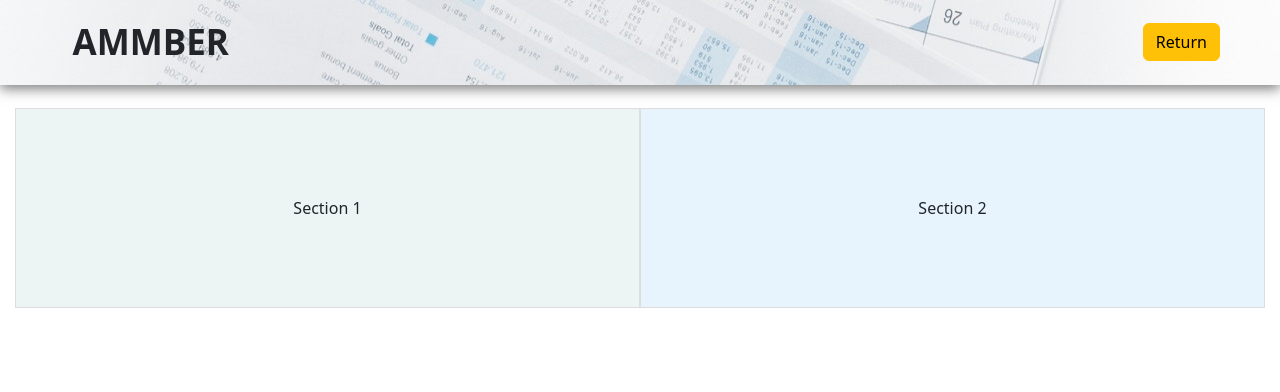
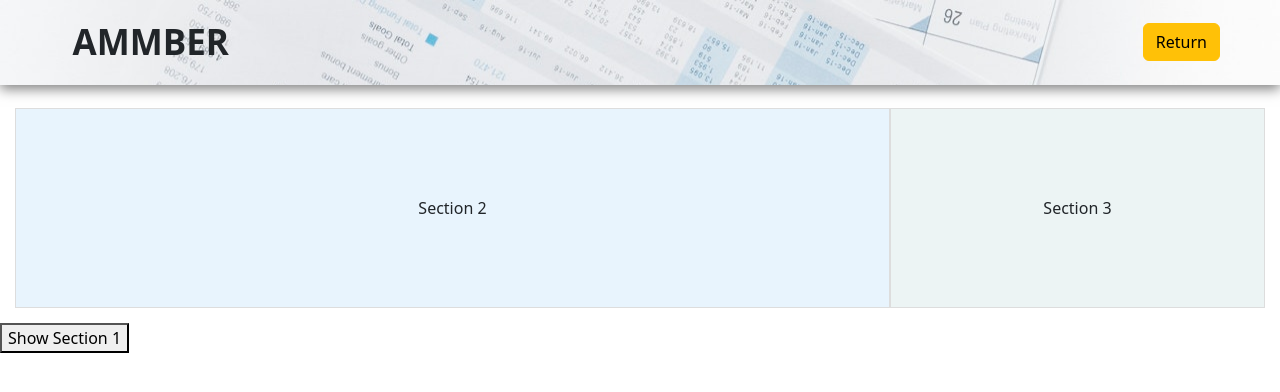
Before and after one commit to MotivationalModelling/mm-local-editor, a React (Vite) app: page /projectEdit in a window 1280 px wide. Shown: the top 392 px of the page. Built offline with nearby package versions, Linux system fonts and the light colour scheme.

Commit message:
Add the third graph section

```diff
--- a/src/components/ProjectEdit.tsx
+++ b/src/components/ProjectEdit.tsx
@@ -1,12 +1,18 @@
 import ProjectEditHeader from "./ProjectEditHeader";
 import "./ProjectEdit.css";
 import SectionPanel from "./SectionPanel";
+import { useState } from "react";
 
 const ProjectEdit = () => {
+  const [showGoalSection, setShowGoalSection] = useState(false);
+
   return (
     <div>
       <ProjectEditHeader />
-      <SectionPanel />
+      <SectionPanel showGoalSection={showGoalSection} />
+      <button onClick={() => setShowGoalSection(!showGoalSection)}>
+        Show Section 1
+      </button>
     </div>
   );
 };
--- a/src/components/SectionPanel.css
+++ b/src/components/SectionPanel.css
@@ -2,3 +2,8 @@
   background-color: gray;
   opacity: 50%;
 }
+
+.left-handler:hover {
+  background-color: gray;
+  opacity: 50%;
+}
--- a/src/components/SectionPanel.tsx
+++ b/src/components/SectionPanel.tsx
@@ -8,22 +8,30 @@ const defaultStyle = {
   border: "solid 1px #ddd",
 };
 
-const SectionPanel = () => {
+type SectionPanelProps = {
+  showGoalSection: boolean;
+};
+
+const SectionPanel = ({ showGoalSection }: SectionPanelProps) => {
   return (
     <div
       style={{
-        width: "100%",
+        // width: "100%",
         display: "flex",
         padding: "15px",
       }}
     >
       <Resizable
-        bounds="parent"
+        // bounds="parent"
         handleClasses={{ right: "right-handler" }}
         enable={{ right: true }}
-        style={{ ...defaultStyle, backgroundColor: "rgb(236, 244, 244)" }}
-        defaultSize={{ width: "50%", height: "200px" }}
-        maxWidth="90%"
+        style={{
+          ...defaultStyle,
+          backgroundColor: "rgb(236, 244, 244)",
+          display: showGoalSection ? "" : "none",
+        }}
+        defaultSize={{ width: "30%", height: "200px" }}
+        maxWidth="80%"
         minWidth="10%"
       >
         {/* First Panel Content */}
@@ -34,12 +42,28 @@ const SectionPanel = () => {
         style={{
           ...defaultStyle,
           width: "100%",
+          // display: "none",
           backgroundColor: "rgba(35, 144, 231, 0.1)",
         }}
       >
-        {/* Second Panel Content */}
         Section 2
       </div>
+      <Resizable
+        // bounds="parent"
+        handleClasses={{ left: "left-handler" }}
+        enable={{ left: true }}
+        style={{
+          ...defaultStyle,
+          backgroundColor: "rgb(236, 244, 244)",
+          // display: "none",
+        }}
+        defaultSize={{ width: "30%", height: "200px" }}
+        maxWidth="80%"
+        minWidth="10%"
+      >
+        {/* Third Panel Content */}
+        Section 3
+      </Resizable>
     </div>
   );
 };
```
